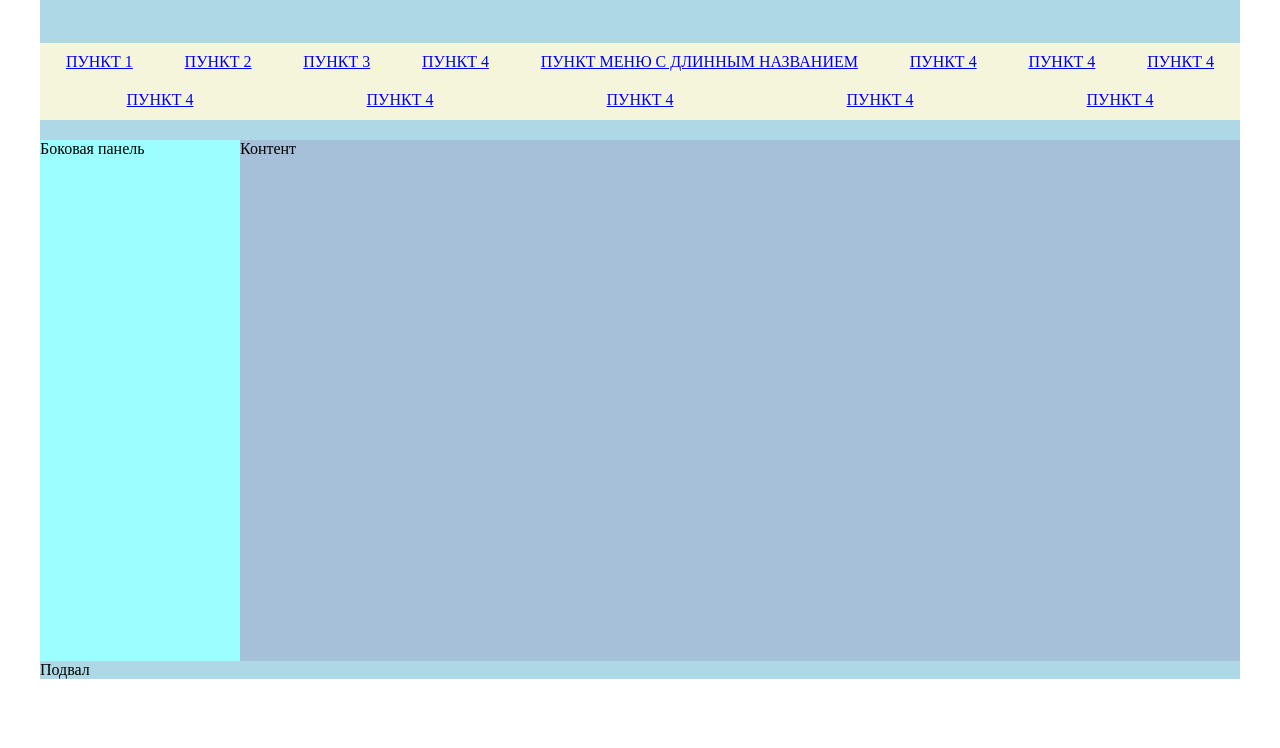
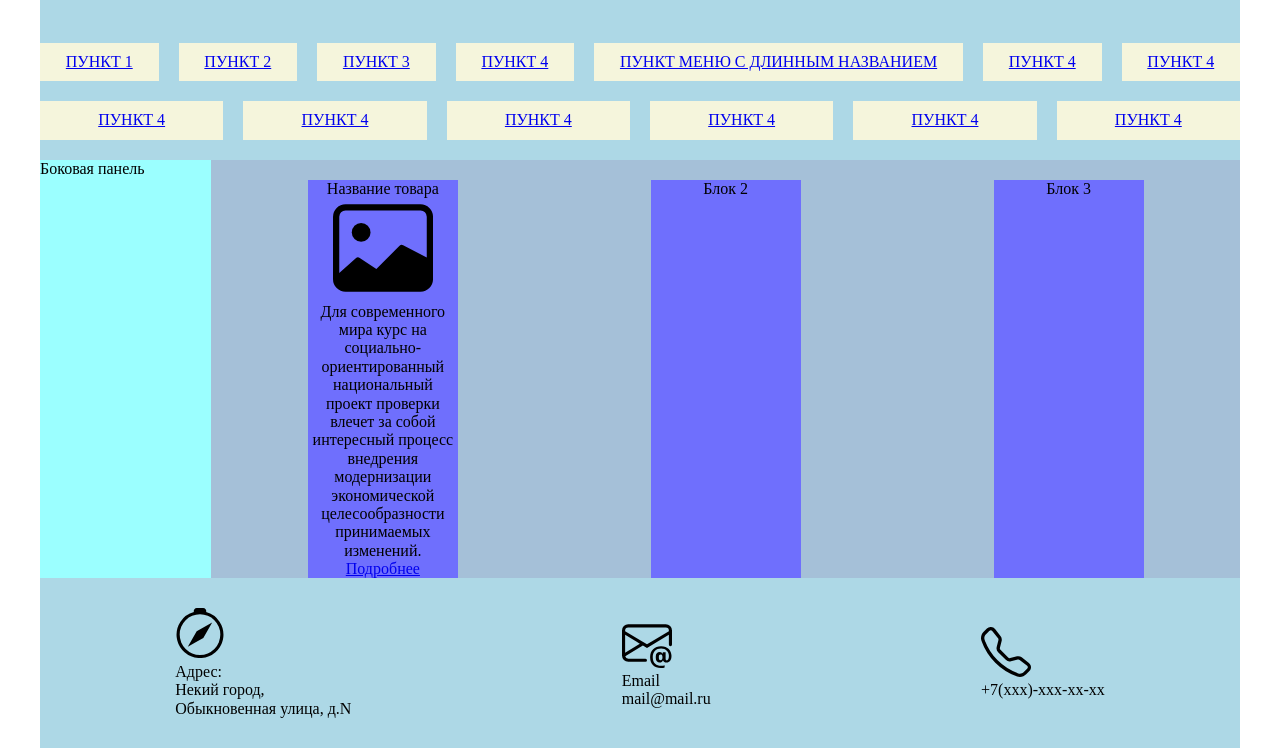
Before and after one commit to nastyalss/flexbox, a plain HTML site: page index.html in a window 1280 px wide. Shown: the part 121-869 px from the top of the page. Before the commit the page ends 800 px from the top, so only its background shows below. Drawn offline with Linux system fonts and the light colour scheme.

Commit message:
Add files via upload

```diff
--- a/css/style.css
+++ b/css/style.css
@@ -46,7 +46,43 @@ aside{
 .menu{
     display: flex;
     flex-direction: row;
+    gap: 20px;
     justify-content: space-around;
     padding: 20px 0px 20px 0px;
     flex-wrap: wrap;
 }
+
+.address {
+    margin-bottom: 30px;
+    margin-top: 30px;
+}
+.email {
+    margin-bottom: 30px;
+    margin-top: 30px;
+}
+.tel {
+    margin-bottom: 30px;
+    margin-top: 30px;
+}
+footer{
+    display: flex;
+    justify-content: space-around;
+    align-items: center;
+}
+
+
+.content{
+    display:flex;
+    justify-content: space-around;
+    width: 100%;
+
+}
+.flex-elem{
+    width: 150px;
+    min-height: 100px;
+    text-align: center;
+    background-color: rgb(111, 111, 253);
+    margin-top: 20px;
+
+
+}
--- a/index.html
+++ b/index.html
@@ -56,13 +56,48 @@
             </div>
             </div>
         </header>
+
         <main>
             <aside>Боковая панель</aside>
-            <div class="content">Контент</div>
+            <div class="content">
+                <div class="flex-elem">
+                    Название товара<br>
+                    <img src="icons/image.svg" alt="" width="100px"><br>
+                    Для современного мира курс на социально-ориентированный национальный проект проверки влечет за собой интересный процесс внедрения модернизации экономической целесообразности принимаемых изменений.
+                    <a href="#">Подробнее</a>
+
+                </div>
+                <div class="flex-elem">
+                    Блок 2
+
+                </div>
+                <div class="flex-elem">
+                    Блок 3
+                </div>
+            </div>
+
         </main>
         <footer>
-            Подвал
+            <div class="address">
+                <img src="icons/compass.svg" alt="адрес" width="50px"><br>
+                Адрес:<br>
+                Некий город, <br>
+                Обыкновенная улица, д.N<br>
+
+            </div>
+            <div class="email">
+                <img src="icons/envelope-at.svg" alt="адрес" width="50px"><br>
+                Email<br>
+                mail@mail.ru<br>
+
+
+            </div>
+            <div class="tel">
+                <img src="icons/telephone.svg" alt="адрес" width="50px"><br>
+                +7(xxx)-xxx-xx-xx
+            </div>
         </footer>
+
     </div>
 </body>
 </html>
```
Also changed, not shown: icons/browser-safari.svg (added), icons/compass.svg (added), icons/envelope-at.svg (added), icons/image.svg (added), icons/telephone.svg (added).
